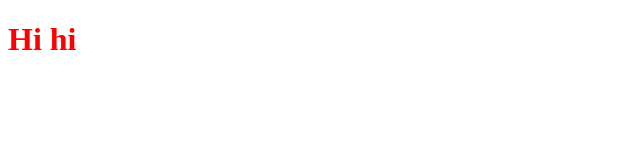
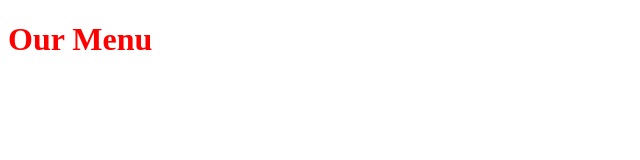
Before and after one commit to glennbravy/project2, a plain HTML site: page index.html in a window 1280 px wide. Shown: the whole page, without its empty margins (0-640 px from the left). Drawn offline with Linux system fonts and the light colour scheme.

Commit message:
Update index.html

```diff
--- a/index.html
+++ b/index.html
@@ -4,6 +4,6 @@
   <link rel="stylesheet" href="css/style.css">
 </head>
 <body>
-  <h1>Hi hi</h1>
+  <h1>Our Menu</h1>
 </body>
 </html>
```
